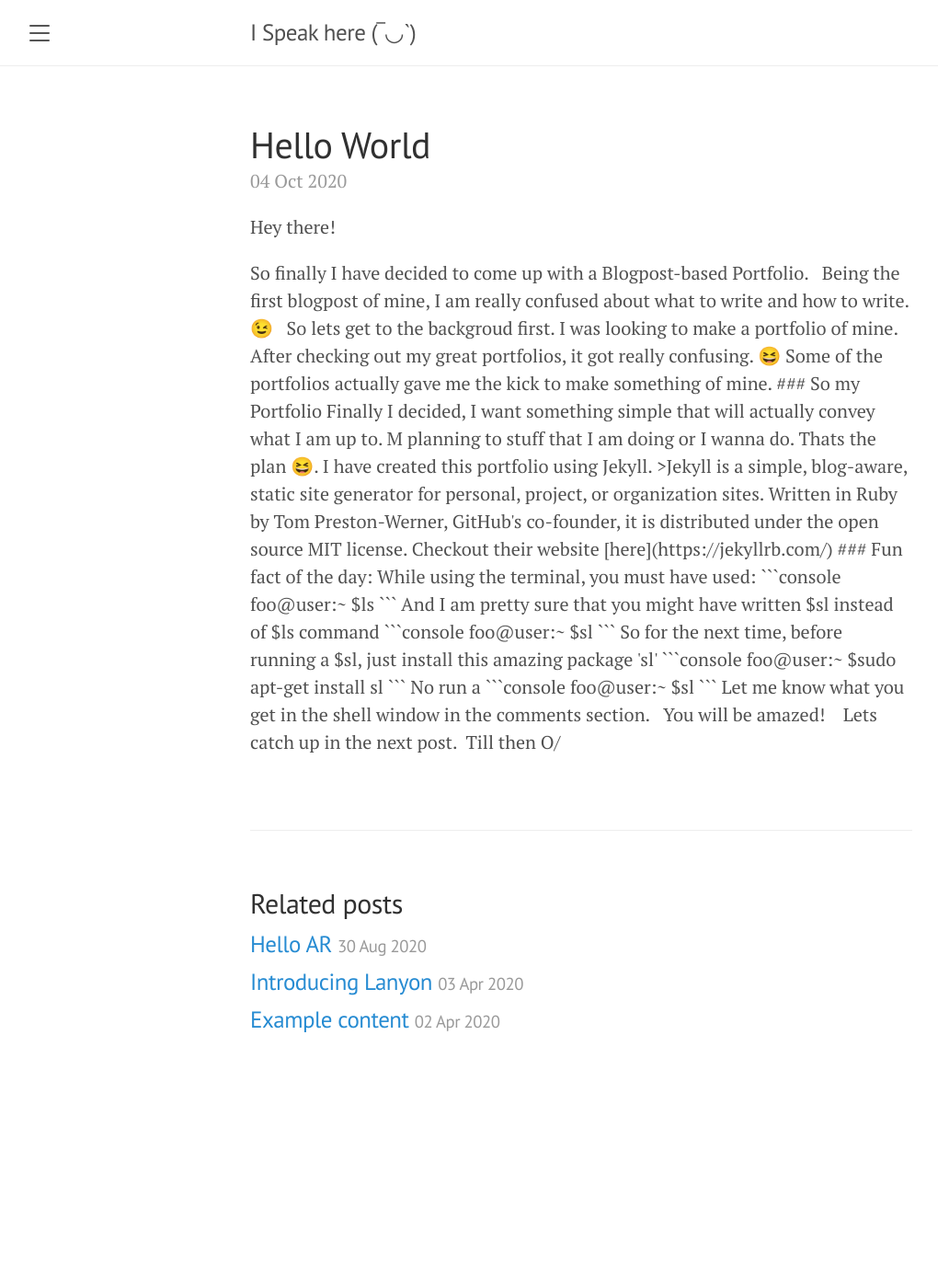
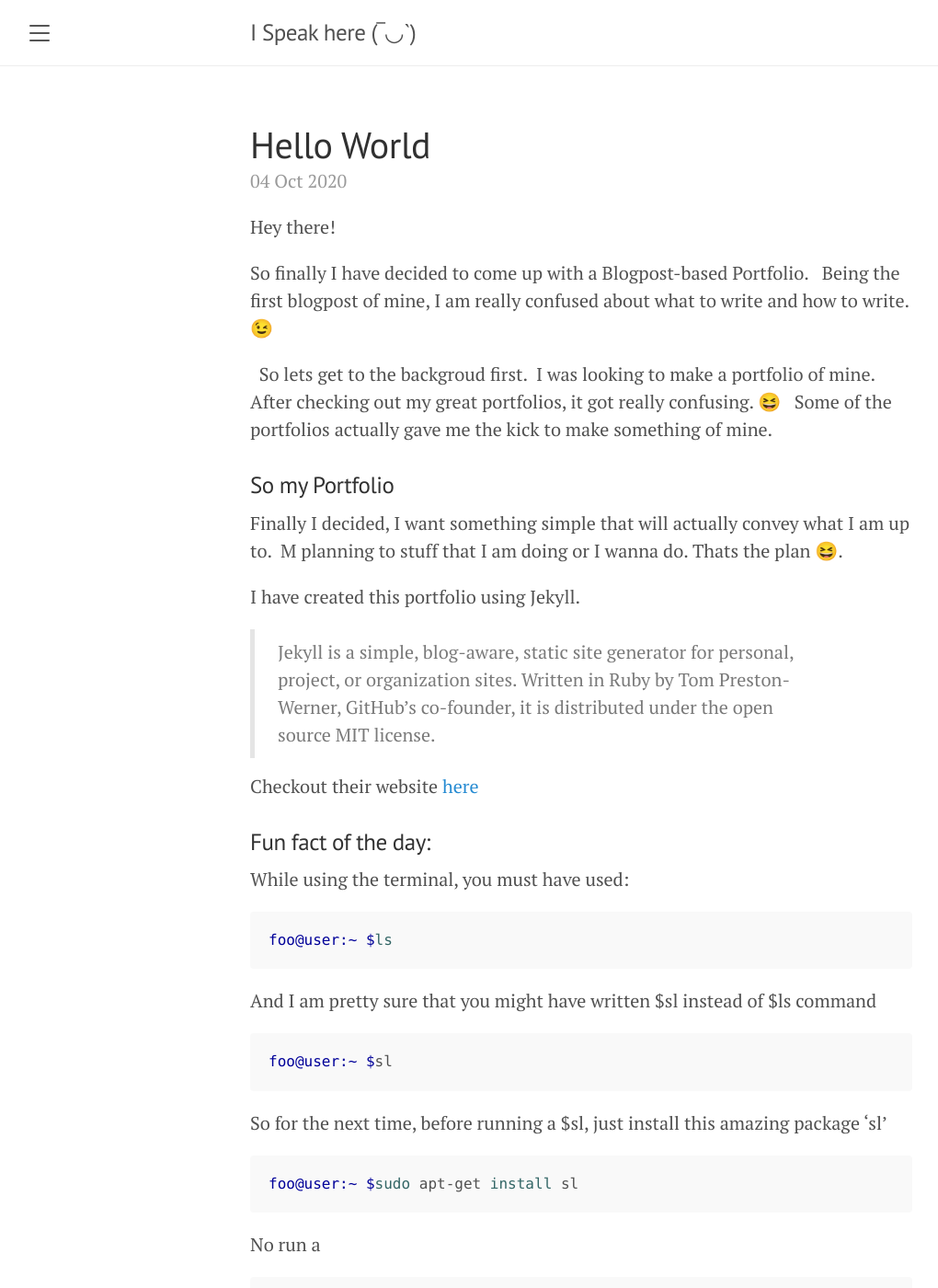
Before and after one commit to IshaanBhatnagar25/IshaanBhatnagar25.github.io, a Jekyll site: the page built from _posts/2020-10-04-HelloWorld.md, in a window 1280 px wide and 1400 px high. Shown: the whole window at 92% size, without its empty margins (8-1028 px from the left). Built offline with Jekyll 4.4.1, drawn with Linux system fonts in a browser that asks for light colours; nearby versions of some CDN libraries; some of the changed lines change nothing that is shown; some of the changed text lies outside the part shown.

Commit message:
Fix1-blog1

````diff
--- a/_posts/2020-10-04-HelloWorld.md
+++ b/_posts/2020-10-04-HelloWorld.md
@@ -8,19 +8,20 @@ Hey there! &nbsp;
 <p>
 So finally I have decided to come up with a Blogpost-based Portfolio. &nbsp;
 Being the first blogpost of mine, I am really confused about what to write and how to write.😉
+</p>
 &nbsp;
-So lets get to the backgroud first.
-I was looking to make a portfolio of mine. After checking out my great portfolios, it got really confusing. 😆
-Some of the portfolios actually gave me the kick to make something of mine.
+So lets get to the backgroud first.&nbsp;
+I was looking to make a portfolio of mine. After checking out my great portfolios, it got really confusing. 😆 &nbsp;
+Some of the portfolios actually gave me the kick to make something of mine.&nbsp;
 
 ### So my Portfolio
-Finally I decided, I want something simple that will actually convey what I am up to.
-M planning to stuff that I am doing or I wanna do. Thats the plan 😆.
+Finally I decided, I want something simple that will actually convey what I am up to.&nbsp;
+M planning to stuff that I am doing or I wanna do. Thats the plan 😆.&nbsp;
 
-I have created this portfolio using Jekyll.
+I have created this portfolio using Jekyll. &nbsp;
 >Jekyll is a simple, blog-aware, static site generator for personal, project, or organization sites. Written in Ruby by Tom Preston-Werner, GitHub's co-founder, it is distributed under the open source MIT license.
 
-Checkout their website [here](https://jekyllrb.com/)
+Checkout their website [here](https://jekyllrb.com/)&nbsp;
 
 ### Fun fact of the day:
 While using the terminal, you must have used:
@@ -42,8 +43,7 @@ foo@user:~ $sl
 ```
 
 Let me know what you get in the shell window in the comments section.  &nbsp;
-You will be amazed!&nbsp;
+You will be amazed for sure!&nbsp;
 &nbsp;
 Lets catch up in the next post.&nbsp;
 Till then O/
-</p>
````
